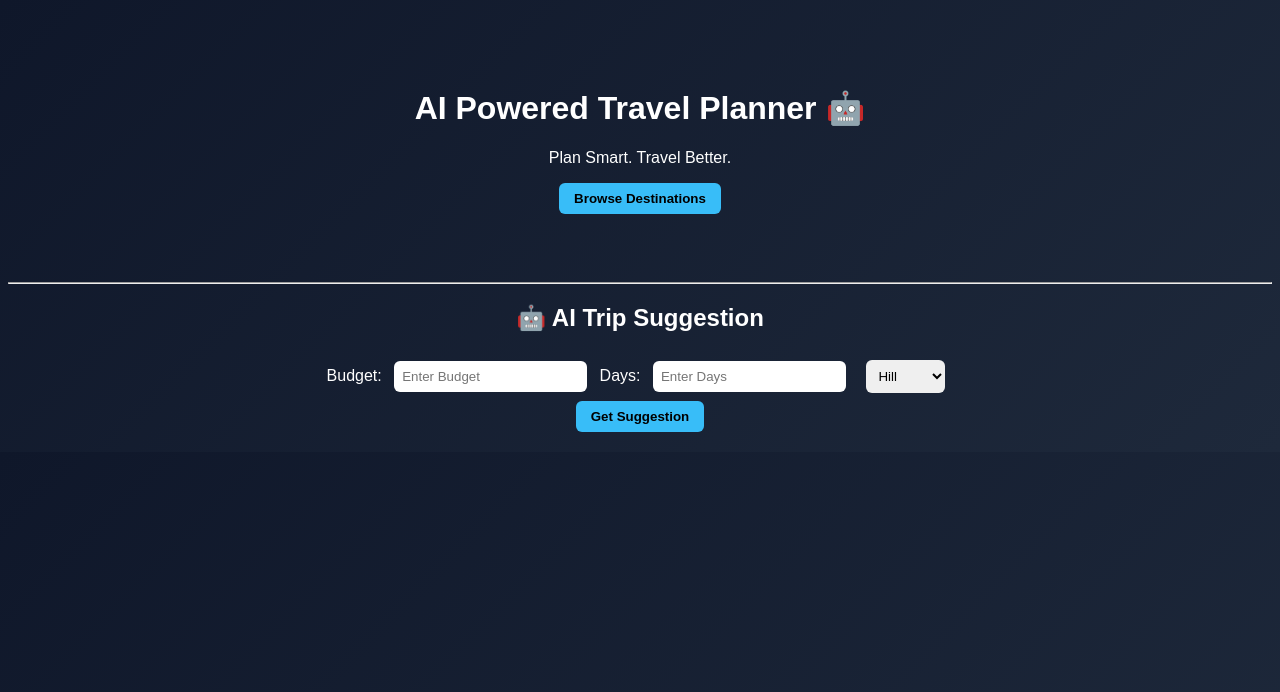
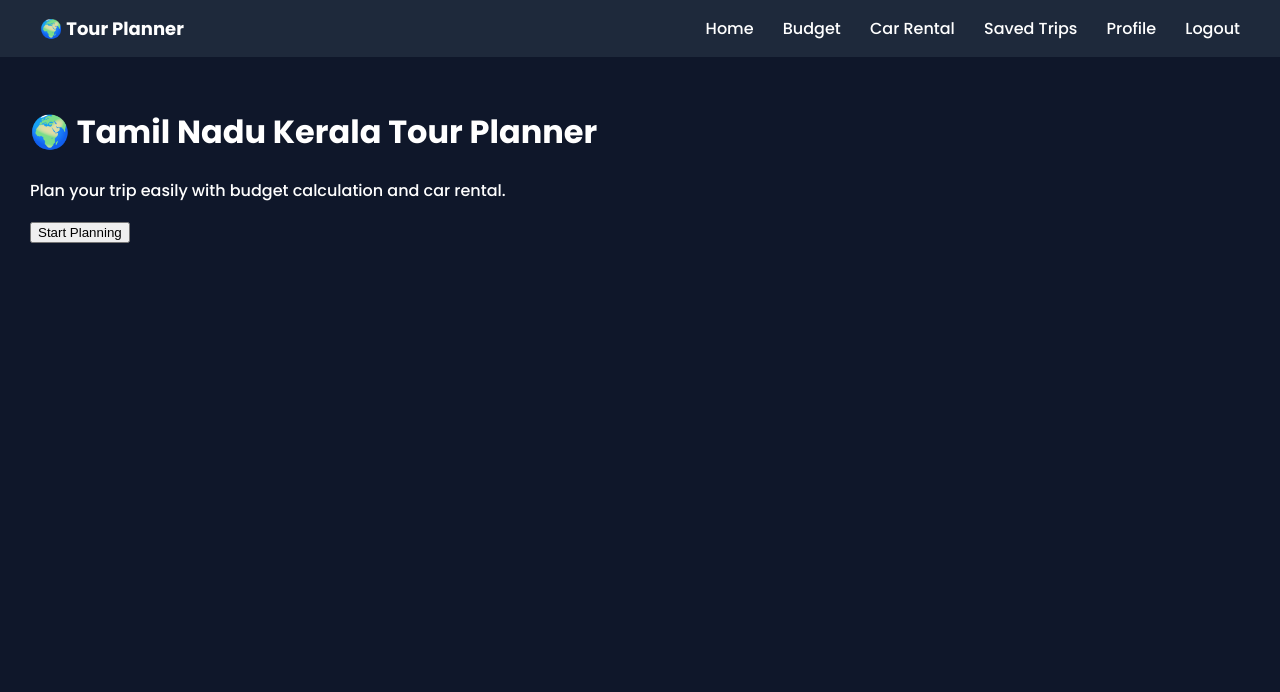
Before and after one commit to nithish5545/tour_planner1, a Flask app: template templates/home.html in a window 1280 px wide. Shown: the top 692 px of the page. Run offline with Flask 3, Linux system fonts and the light colour scheme; the template is opened without the code that fills it, so the values that code supplies are empty.

Commit message:
Update home.html

```diff
--- a/templates/home.html
+++ b/templates/home.html
@@ -1,115 +1,17 @@
-<!DOCTYPE html>
-<html>
-<head>
-<title>AI Travel Planner</title>
+{% extends "base.html" %}
 
-<style>
-body{
-font-family:Arial;
-background:linear-gradient(135deg,#0f172a,#1e293b);
-color:white;
-text-align:center;
-}
-
-.hero{
-padding:60px;
-}
-
-input, select{
-padding:8px;
-margin:8px;
-border-radius:6px;
-border:none;
-}
-
-button{
-padding:8px 15px;
-background:#38bdf8;
-border:none;
-border-radius:6px;
-cursor:pointer;
-font-weight:bold;
-}
-
-button:hover{
-background:#0ea5e9;
-}
-
-#aiResult{
-margin-top:20px;
-}
-
-img{
-border-radius:12px;
-margin-top:10px;
-}
-</style>
-</head>
-
-<body>
+{% block content %}
 
 <div class="hero">
-<h1>AI Powered Travel Planner 🤖</h1>
-<p>Plan Smart. Travel Better.</p>
-<a href="/budget"><button>Browse Destinations</button></a>
+
+<h1>🌍 Tamil Nadu Kerala Tour Planner</h1>
+
+<p>Plan your trip easily with budget calculation and car rental.</p>
+
+<a href="/dashboard">
+<button>Start Planning</button>
+</a>
+
 </div>
 
-<hr>
-
-<h2>🤖 AI Trip Suggestion</h2>
-
-Budget: <input type="number" id="aiBudget" placeholder="Enter Budget">
-Days: <input type="number" id="aiDays" placeholder="Enter Days">
-
-<select id="aiCategory">
-<option value="Hill">Hill</option>
-<option value="Beach">Beach</option>
-<option value="Temple">Temple</option>
-<option value="Nature">Nature</option>
-</select>
-
-<br>
-<button onclick="getSuggestion()">Get Suggestion</button>
-
-<div id="aiResult"></div>
-
-<script>
-
-function getSuggestion(){
-
-let budget = document.getElementById("aiBudget").value;
-let days = document.getElementById("aiDays").value;
-let category = document.getElementById("aiCategory").value;
-
-fetch("/ai-suggest",{
-method:"POST",
-headers:{"Content-Type":"application/json"},
-body:JSON.stringify({
-budget:budget,
-days:days,
-category:category
-})
-})
-.then(res=>res.json())
-.then(data=>{
-
-if(data.message){
-document.getElementById("aiResult").innerHTML=data.message;
-}else{
-document.getElementById("aiResult").innerHTML=
-`<h3>Suggested: ${data.name}</h3>
-<img src="${data.image}" width="300">
-<p>Estimated Cost: ₹${data.estimated_cost}</p>
-<a href="/destination/${data.id}">
-<button>View Plan</button>
-</a>`;
-}
-
-});
-
-}
-
-</script>
-
-</body>
-</html>
+{% endblock %}
```
